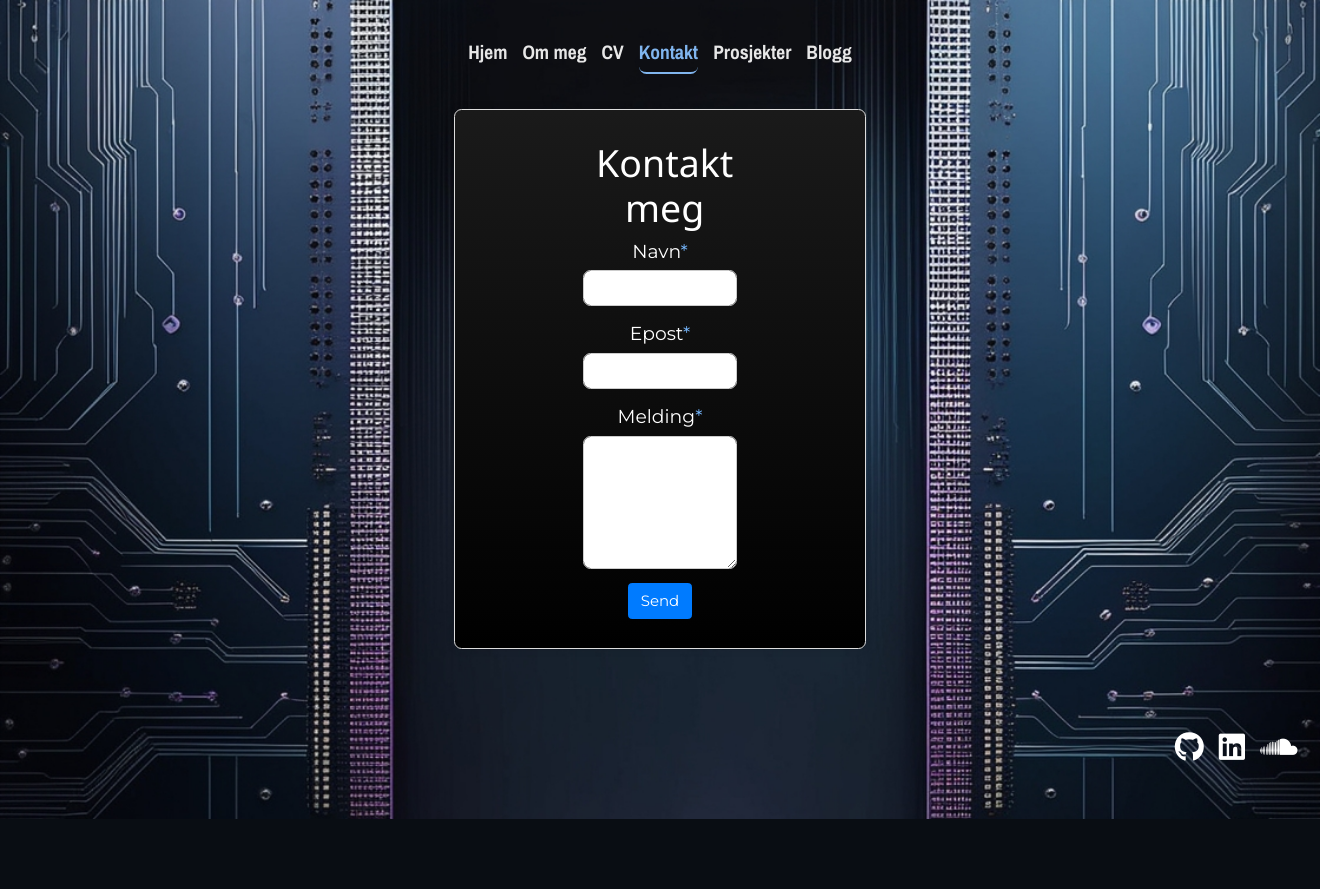
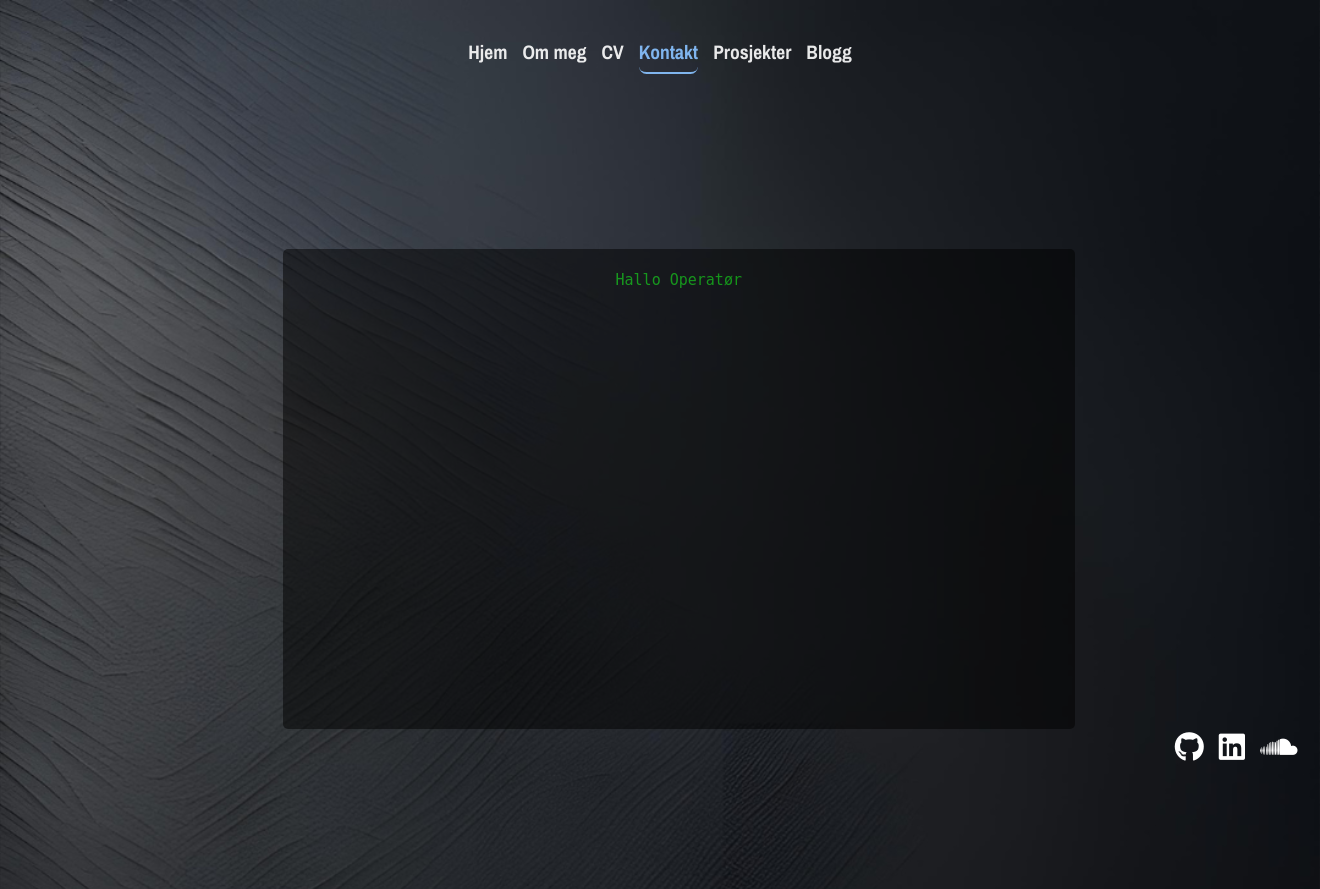
Before and after one commit to OpusMag/magnuslyngra.no, a PHP site: page /kontakt.html in a window 1320 px wide; the page is wider, and only the part inside the window is pictured. Before the commit the page ends 819 px from the top of that part, so only its background shows below. Run offline with PHP 8.4, Linux system fonts and the light colour scheme.

Commit message:
Changed background image, added some fun stuff to contact page

```diff
--- a/www/cover.css
+++ b/www/cover.css
@@ -41,7 +41,7 @@ html, body {
 }
 
 body {
-  background: url('/media/background7.jpg') center center / cover no-repeat;
+  background: url('/media/background-blank.png') center center / cover no-repeat;
   background-attachment: fixed;
   color: var(--main-text-color);
   position: relative;
@@ -578,6 +578,37 @@ p {
 }
 
 /* Form styling */
+.terminal-container {
+  display: flex;
+  justify-content: center;
+  align-items: center;
+  height: 100vh;
+  width: 100vw;
+  margin: 0;
+  padding: 0;
+}
+
+.terminal {
+  background-color: #000;
+  opacity: 0.5;
+  color: #0f0;
+  font-family: monospace;
+  padding: 20px;
+  border-radius: 5px;
+  width: 60vw;
+  height: 60vh;
+  overflow-y: auto;
+}
+
+.terminal-input {
+  background: none;
+  border: none;
+  color: #0f0;
+  font-family: monospace;
+  width: 100%;
+  outline: none;
+}
+
 .content form {
   display: flex;
   flex-direction: column;
--- a/www/kontakt.html
+++ b/www/kontakt.html
@@ -66,24 +66,12 @@
           </div>
         </nav>
     </header>
-      <div class="content2">
+      <div class="terminal-container">
         <main role="main" class="inner-cover">
-          <h1 class="cover-heading">Kontakt meg</h1>
-          <form action="kontakt.php" method="post" class="contact-form">
-            <div class="form-group">
-              <label for="name">Navn<span class="highlight">*</span></label>
-              <input type="text" id="name" name="name" class="form-control" required>
-            </div>
-            <div class="form-group">
-              <label for="email">Epost<span class="highlight">*</span></label>
-              <input type="email" id="email" name="email" class="form-control" required>
-            </div>
-            <div class="form-group">
-              <label for="message">Melding<span class="highlight">*</span></label>
-              <textarea id="message" name="message" rows="5" class="form-control" required></textarea>
-            </div>
-            <button type="submit" class="btn btn-primary">Send</button>
-          </form>
+          <div class="terminal" id="terminal">
+            <div id="terminal-output"></div>
+            <input type="text" class="terminal-input" id="terminal-input" autofocus>
+          </div>
         </main>
       </div>
       </div>
@@ -110,5 +98,6 @@
       </script>
       <script src="https://cdnjs.cloudflare.com/ajax/libs/popper.js/2.9.3/umd/popper.min.js"></script>
       <script src="https://stackpath.bootstrapcdn.com/bootstrap/4.5.2/js/bootstrap.min.js"></script>
+      <script src="terminal.js"></script>
     </body>
   </html>
--- /dev/null
+++ b/www/terminal.js
@@ -0,0 +1,110 @@
+document.addEventListener('DOMContentLoaded', function() {
+    const terminalOutput = document.getElementById('terminal-output');
+    const terminalInput = document.getElementById('terminal-input');
+    let step = 0;
+    let name = '';
+    let email = '';
+    let message = '';
+
+    const prompts = [
+        'Hallo Operatør',
+        'Hvis du ønsker å nå meg gjennom dypet av cyberspace, fortell meg navnet verden vil huske deg for',
+        'Hvis du ønsker at jeg skal nå deg, fortell meg hvor. Gi meg sekvensen som forbinder ditt digitale jeg med virkeligheten',
+        'Hva vil du fortelle meg, '
+    ];
+
+    function printPrompt() {
+        terminalInput.value = ''; // Clear the input field before printing the next prompt
+        let promptText = step === 3 ? `${prompts[step]}${name}?` : prompts[step];
+        let index = 0;
+
+        function typeCharacter() {
+            if (index < promptText.length) {
+                terminalOutput.innerHTML += promptText.charAt(index);
+                index++;
+                setTimeout(typeCharacter, 50); // Adjust typing speed here
+            } else {
+                terminalOutput.innerHTML += '<br>';
+                terminalInput.focus();
+            }
+        }
+
+        typeCharacter();
+    }
+
+    function handleInput() {
+        const input = terminalInput.value.trim();
+        if (input === '') return;
+
+        terminalOutput.innerHTML += `<div>> ${input}</div>`;
+
+        if (step === 0) {
+            if (input === "Wake up, Neo...") {
+                transformToMatrix();
+                return;
+            } else if (input === "The cake is a lie") {
+                displayImage('media/glados.jpg');
+                return;
+            } else if (input === "Open the pod bay doors, HAL") {
+                displayImage('media/hal.jpg');
+                return;
+            }
+        }
+
+        if (step === 1) {
+            name = input;
+        } else if (step === 2) {
+            email = input;
+        } else if (step === 3) {
+            message = input;
+            sendFormData();
+            return;
+        }
+        step++;
+        printPrompt();
+    }
+
+    function sendFormData() {
+        const xhr = new XMLHttpRequest();
+        xhr.open('POST', 'kontakt.php', true);
+        xhr.setRequestHeader('Content-Type', 'application/x-www-form-urlencoded');
+        xhr.onreadystatechange = function() {
+            if (xhr.readyState === 4 && xhr.status === 200) {
+                terminalOutput.innerHTML += `<div>${xhr.responseText}</div>`;
+            }
+        };
+        const params = `name=${encodeURIComponent(name)}&email=${encodeURIComponent(email)}&message=${encodeURIComponent(message)}`;
+        xhr.send(params);
+    }
+
+    function transformToMatrix() {
+        document.body.style.background = "url('media/matrix.gif') center center / cover no-repeat";
+        document.body.style.color = "#0f0";
+        terminalOutput.innerHTML = '';
+        terminalInput.style.display = 'none';
+        document.addEventListener('keydown', function(event) {
+            if (event.key === 'Escape') {
+                location.reload();
+            }
+        });
+    }
+
+    function displayImage(imagePath) {
+        document.body.style.background = `url('${imagePath}') center center / 100% 100% no-repeat`;
+        terminalOutput.innerHTML = '';
+        terminalInput.style.display = 'none';
+        document.addEventListener('keydown', function(event) {
+            if (event.key === 'Escape') {
+                location.reload();
+            }
+        });
+    }
+
+    terminalInput.addEventListener('keydown', function(event) {
+        if (event.key === 'Enter') {
+            handleInput();
+        }
+    });
+
+    printPrompt();
+});
```
Also changed, not shown: www/index.html (+4 -4 lines), www/kontakt.php (+10 -19 lines), www/media/HAL.jpg (added), www/media/glados.jpg (added), www/media/hal.jpg (added), www/media/matrix.gif (added).
